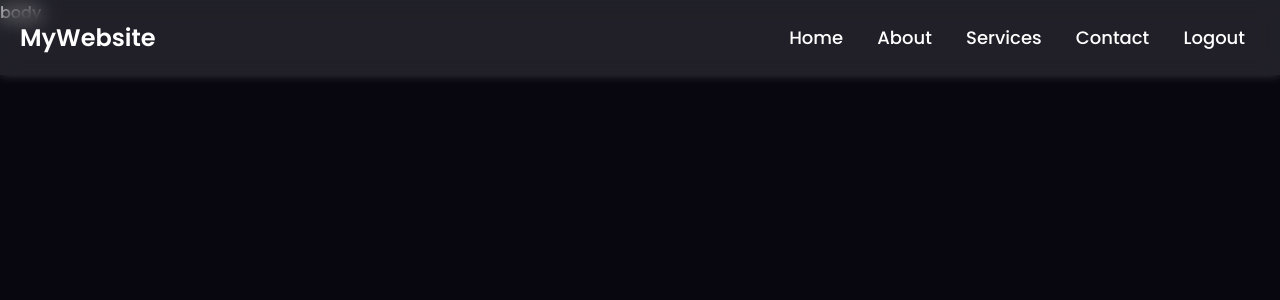
After one commit to alistair46/job_scraping, a Django app: page /demo/ in a window 1280 px wide. The commit adds this page. Shown: the top 300 px of the page. Run offline with Django 5.2, Linux system fonts and the light colour scheme.

Commit message:
implemented block in html

```diff
--- /dev/null
+++ b/Backend/Accounts/static/css/main.css
@@ -0,0 +1,48 @@
+* {
+    margin: 0;
+    padding: 0;
+    box-sizing: border-box;
+    font-family: 'Poppins', sans-serif;
+}
+body {
+    background-color: #080710;
+    color: white;
+}
+.navbar {
+    display: flex;
+    justify-content: space-between;
+    align-items: center;
+    padding: 20px;
+    background: rgba(255, 255, 255, 0.1);
+    backdrop-filter: blur(10px);
+    position: fixed;
+    width: 100%;
+    top: 0;
+    left: 0;
+    box-shadow: 0 0 10px rgba(255, 255, 255, 0.2);
+}
+.navbar a {
+    color: white;
+    text-decoration: none;
+    font-size: 18px;
+    margin: 0 15px;
+    transition: 0.3s;
+}
+.navbar a:hover {
+    color: #23a2f6;
+}
+.container {
+    text-align: center;
+    margin-top: 100px;
+    padding: 50px;
+}
+.container h1 {
+    font-size: 42px;
+}
+.user-info {
+    margin-top: 20px;
+    padding: 20px;
+    background: rgba(255, 255, 255, 0.1);
+    border-radius: 10px;
+    display: inline-block;
+}
--- /dev/null
+++ b/Backend/Accounts/templates/Accounts/base.html
@@ -0,0 +1,29 @@
+<!DOCTYPE html>
+{% load static  %}
+<html lang="en">
+<head>
+    <title>Dashboard</title>
+
+    <link rel="preconnect" href="https://fonts.gstatic.com">
+    <link rel="stylesheet" href="https://cdnjs.cloudflare.com/ajax/libs/font-awesome/5.15.4/css/all.min.css">
+    <link rel="stylesheet" href="{% static "../static/css/main.css" %}">
+    <link href="https://fonts.googleapis.com/css2?family=Poppins:wght@300;500;600&display=swap" rel="stylesheet">
+
+</head>
+<body>
+    <nav class="navbar">
+        <div class="logo">{% block h2  %}<h2>MyWebsite</h2>{% endblock h2  %}</div>
+        <div>
+            <a href="/">Home</a>
+            <a href="">About</a>
+            <a href="">Services</a>
+            <a href="">Contact</a>
+            <!-- Logout Button -->
+            <a href="/logout" onclick="logout()">Logout</a>
+        </div>
+    </nav>
+    {% block body %}  body   {% endblock body %}
+    {% block script %}{% endblock script %}
+</body>
+
+</html>
--- a/Backend/Accounts/views.py
+++ b/Backend/Accounts/views.py
@@ -156,7 +156,7 @@ class UserPasswordRestview(APIView):
 @login_required(login_url='/api/login')  # Redirect to login page if not logged in
 def Home(request):
     user_name = request.session.get('user_name', 'User')  # Retrieve from session
-    return render(request, "Accounts/home.html", {"username": user_name})
+    return render(request, "Accounts/home2.html", {"username": user_name})
 
 
 #*### Logout Class to logout user ####
@@ -186,3 +186,8 @@ class LogoutUser(APIView):
             except Exception as e:
                 return Response({"error": str(e)}, status=status.HTTP_400_BAD_REQUEST)
         return Response(serializer.errors, status=status.HTTP_400_BAD_REQUEST)
+
+
+#! demo function delete after testing
+def demo(request):
+    return render(request, "Accounts/base.html")
--- a/Backend/Backend/urls.py
+++ b/Backend/Backend/urls.py
@@ -1,10 +1,10 @@
-
 from django.contrib import admin
 from django.urls import path ,include
 from Accounts import views
 
 urlpatterns = [
     path('', views.Home ,name="HomePage"),
+    path('demo/', views.demo, name="demo"),
     path('admin/', admin.site.urls),
     path('api/', include("Accounts.urls")),
 ]
```
Also changed, not shown: Backend/Accounts/templates/Accounts/home.html (+6 -72 lines).
